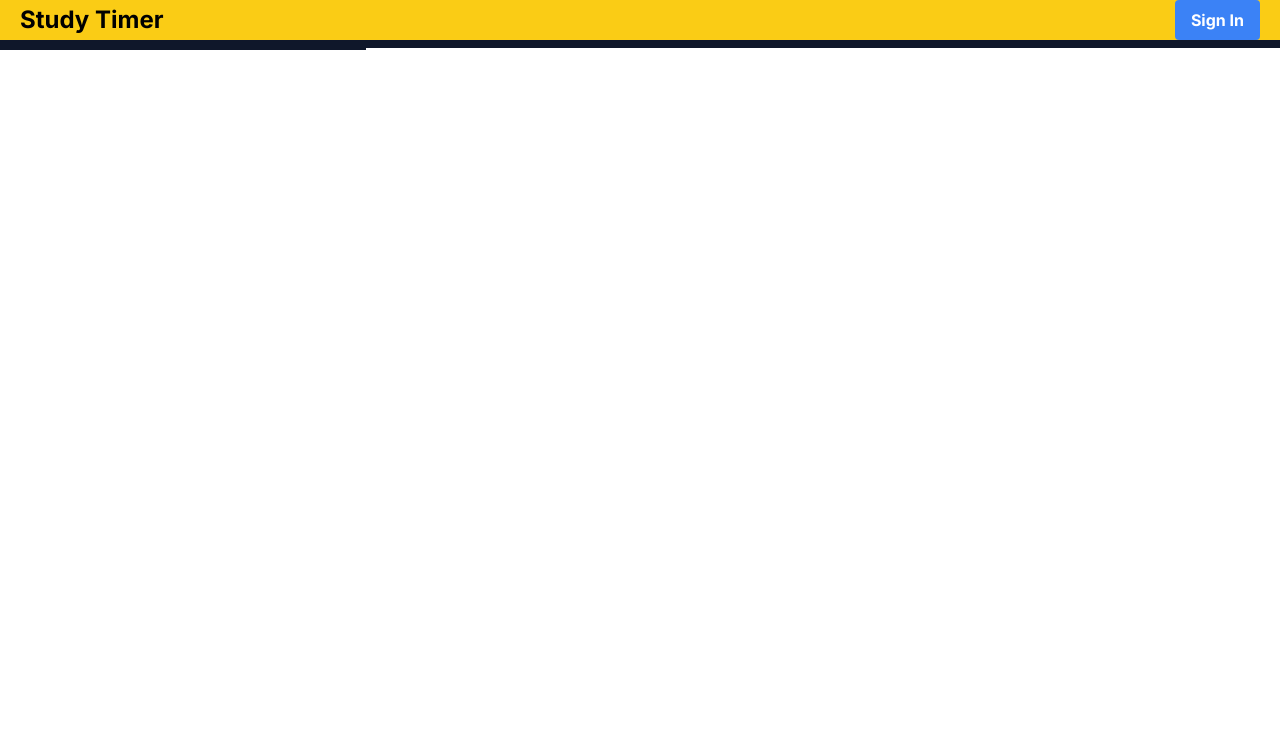
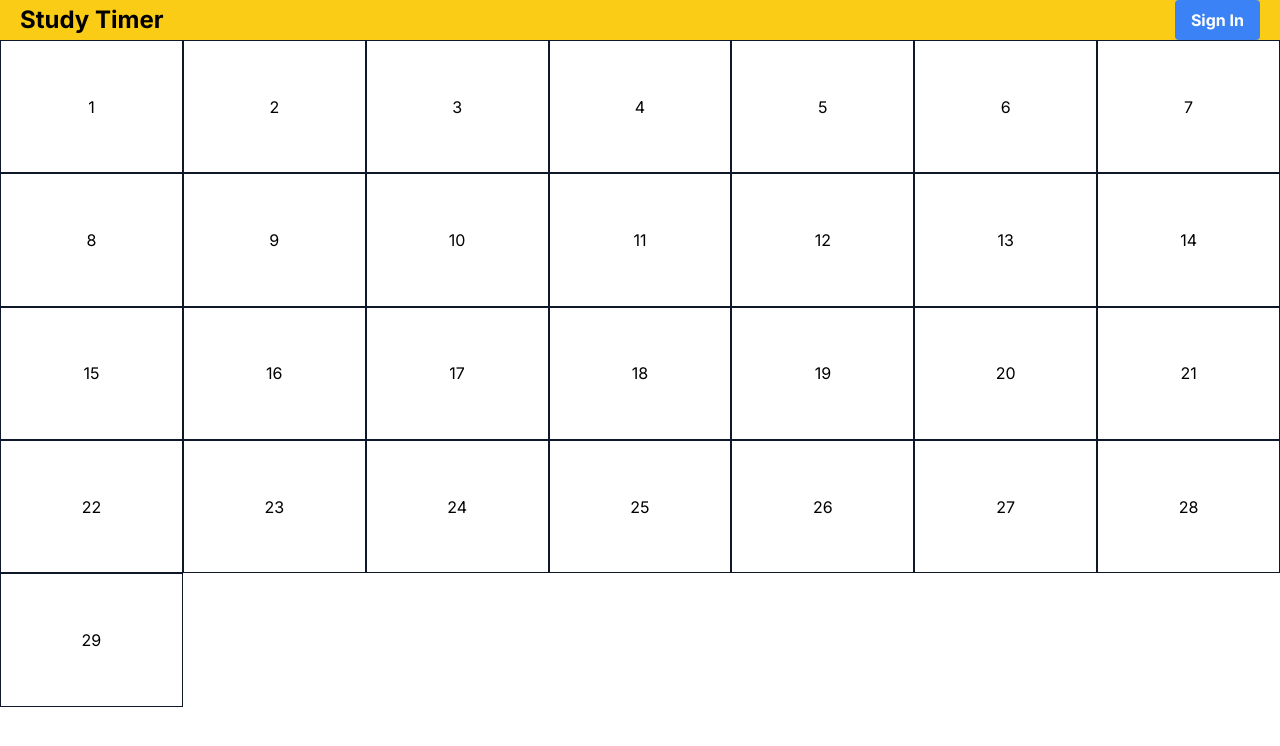
Before and after one commit to tonk4astu/StudyTimer, a Next.js app: page /calender in a window 1280 px wide. Shown: the top 746 px of the page. Built offline with nearby package versions, Linux system fonts and the light colour scheme; no server answers.

Commit message:
カレンダーの枠組みを追加

```diff
--- a/app/calender/page.tsx
+++ b/app/calender/page.tsx
@@ -1,3 +1,5 @@
+"use client"
+import "@/globals.css"
 import { supabase } from "@/Components/supabaseClient"
 import { UserResponse } from "@supabase/supabase-js"
 import Nav from "@/Components/Layout/nav"
@@ -8,7 +10,6 @@ type Calender = {
 
 const getUserData = async (month: string) => {
   const { data } = await supabase.auth.getUser()
-  console.dir(await data)
   //TODO:supabaseからユーザーの今月の実績データを取得する
 }
 
@@ -28,27 +29,45 @@ const calenderPages = async () => {
 
 export default calenderPages
 
+//カレンダーのレイアウトを作成する
 function CalenderLayout(props: Calender) {
   const defaultProps = {
-    days: 30,
+    days: 32,
     children: "test",
   }
   const dayBox = (index: number) => {
-    return <div key={index} className={"border border-slate-900"}></div>
+    return (
+      <div
+        key={index}
+        className={
+          "border border-slate-900 hover:bg-slate-400 container mx-auto"
+        }
+      >
+        <button className={"w-full h-full"} onClick={(e) => StudyScoreView(e)}>
+          {index}
+        </button>
+      </div>
+    )
   }
 
   const layout = () => {
     const dayBoxes = []
-    for (let i = 0; i < props.days; i++) {
+    for (let i = 1; i < props.days; i++) {
       dayBoxes.push(dayBox(i))
     }
     return dayBoxes
   }
   return (
-    <div className={"grid grid-rows-6 grid-cols-7"}>
+    <div className={"grid grid-rows-6 grid-cols-7 min-h-screen"}>
       {layout().map((day) => {
         return day
       })}
     </div>
   )
 }
+
+const StudyScoreView = (event: React.MouseEvent<HTMLButtonElement>) => {
+  event.preventDefault()
+  console.log("test")
+  //TODO:supabaseからユーザーの当日の実績データを取得する
+}
```
